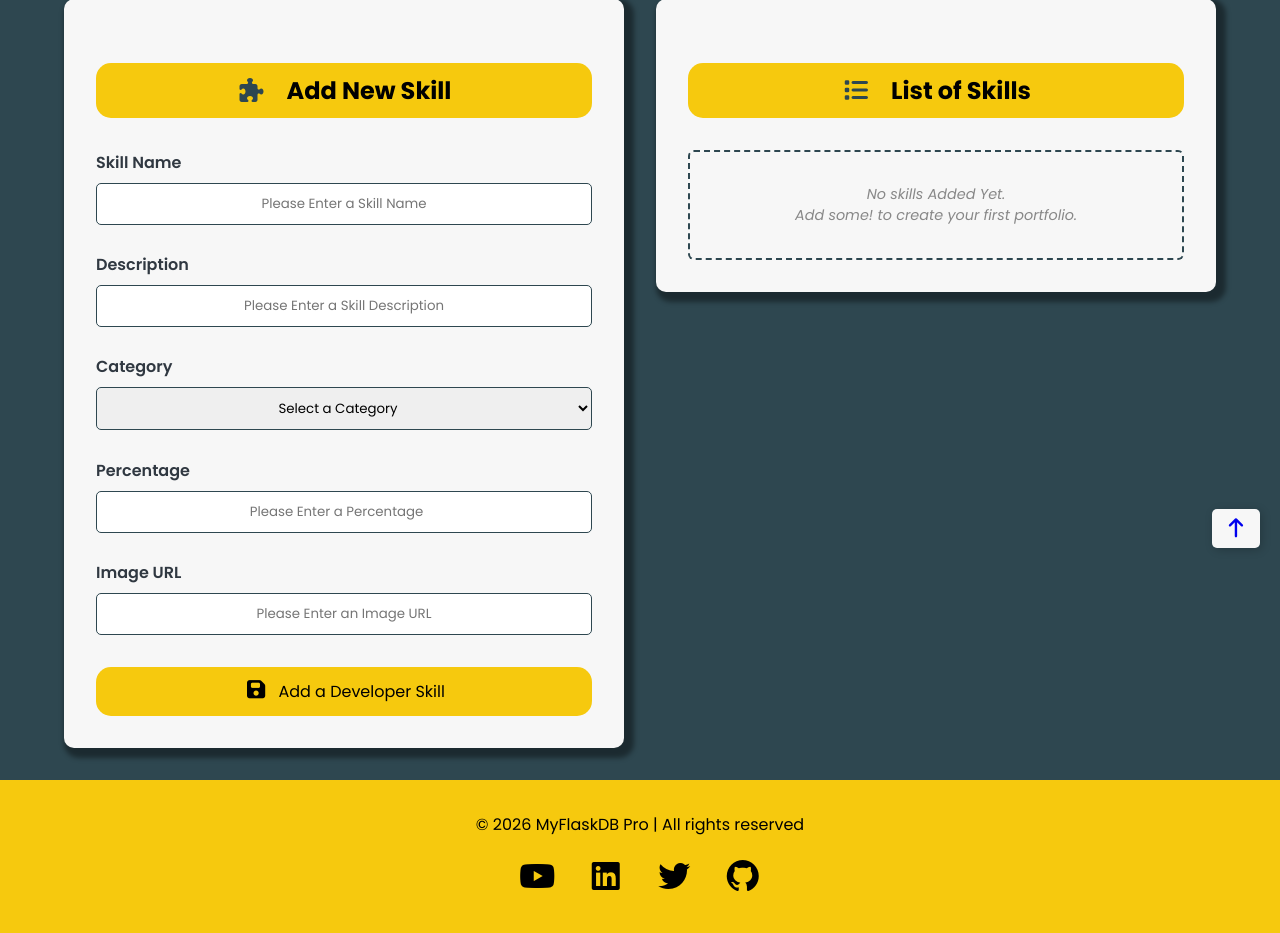
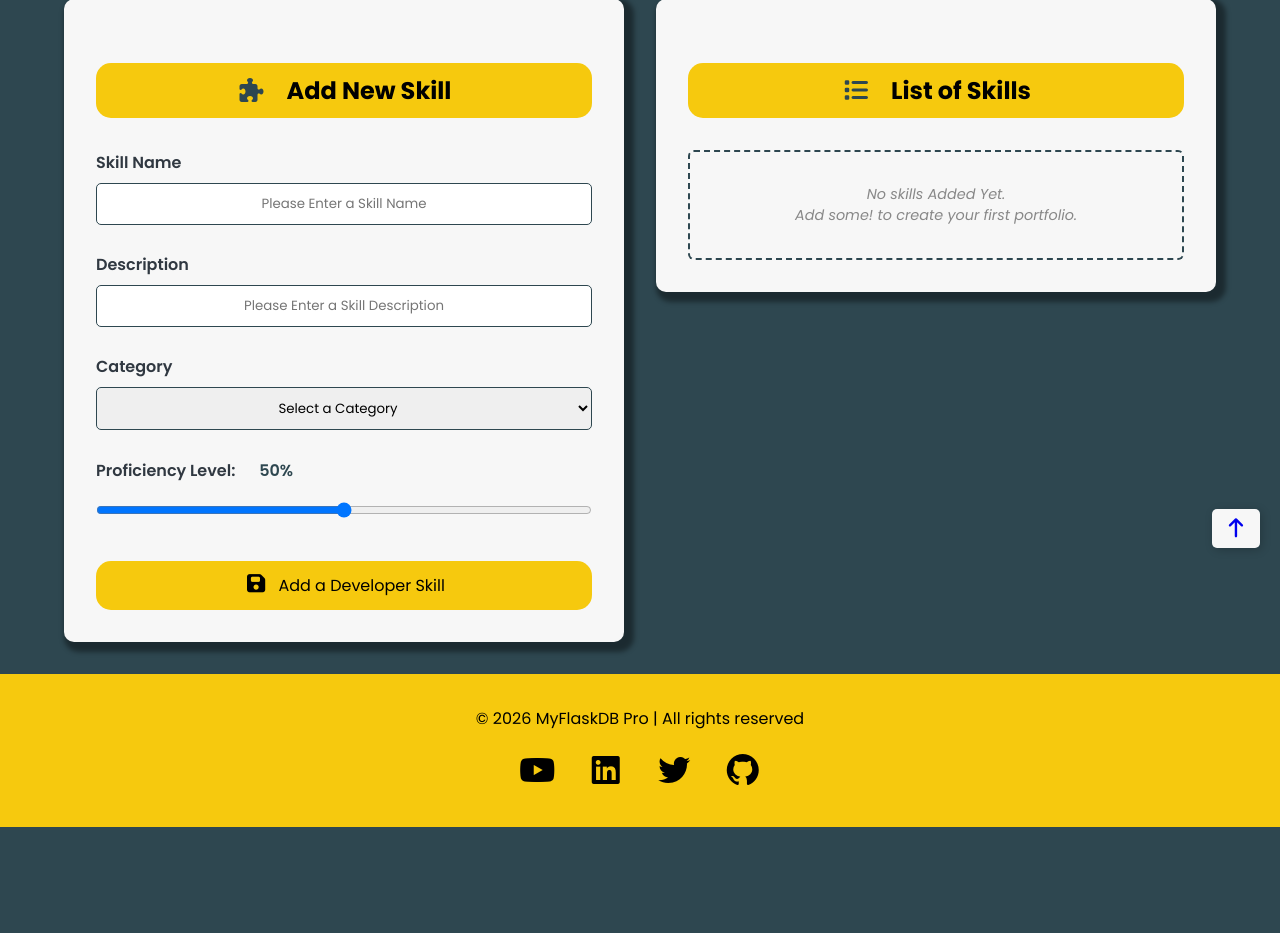
Before and after one commit to Mohd-Idris/Module-4-Project-Python-Flask-DB, a Flask app: page /skills in a window 1280 px wide. Shown: the part 232-1165 px from the top of the page. After the commit the page ends 1059 px from the top, so only its background shows below. Run offline with Flask 3, Linux system fonts and the light colour scheme; some libraries are stand-ins or nearby versions.

Commit message:
Added & Styled a slider on both Skills & Edit-Skills pages

```diff
--- a/static/css/style.css
+++ b/static/css/style.css
@@ -282,7 +282,7 @@ body.skills-page {
 
 .add-developer-form input:focus,
 .edit-developer-form input:focus,
-.add-skill-form input:focus,
+.add-skill-form input:focus:not(.range-input),
 .edit-skill-form input:focus {
   outline: none;
   border-color: var(--accent-color);
@@ -476,6 +476,27 @@ body.skills-page {
   text-align: center;
 }
 
+.percent-value-span {
+  font-weight: 600;
+  color: var(--base-color);
+  margin-left: 20px;
+}
+
+.slider-wrapper {
+  width: 100%;
+  padding: 0.5rem 0;
+}
+
+.range-input {
+  width: 100%;
+  height: 8px;
+  border-radius: 8px;
+  background: var(--input-color);
+  outline: none;
+  border: none;
+  cursor: pointer;
+}
+
 
 /* End of Skills Page styling */
 /* ------------------------- */
--- a/templates/skills.html
+++ b/templates/skills.html
@@ -18,22 +18,26 @@
       <label for="category" class="Add-form-label">Category</label>
       <select id="category" name="category">
         <option value="">Select a Category</option>
-        <option value="Programming">Frontend Development</option>
-        <option value="Programming">Backend Development</option>
-        <option value="Programming">Programming Languages</option>
-        <option value="Programming">Databases</option>
-        <option value="Programming">Tools & DevOps</option>
+        <option value="Frontend Development">Frontend Development</option>
+        <option value="Backend Development">Backend Development</option>
+        <option value="Programming Languages">Programming Languages</option>
+        <option value="Databases">Databases</option>
+        <option value="Tools & DevOps">Tools & DevOps</option>
         <option value="Design">Design</option>
         <option value="Marketing">Marketing</option>
-        <option value="Marketing">Others</option>
+        <option value="Others">Others</option>
       </select>
-      <!-- Percentage -->
-      <label for="percentage" class="Add-form-label">Percentage</label>
-      <input type="number" id="percentage" name="percentage" min="0" max="100"
-        placeholder="Please Enter a Percentage" />
+      <!-- Skill Proficiency Level -->
+      <label for="percentage" class="Add-form-label">Proficiency Level: <span
+          class="percent-value-span">50%</span></label>
+      <div class="slider-wrapper">
+        <input type="range" name="percentage" id="percentage" min="0" max="100" value="50" step="1"
+          class="range-input" />
+      </div>
+
       <!-- Image URL -->
-      <label for="image_url" class="Add-form-label">Image URL</label>
-      <input type="url" id="image_url" name="image_url" placeholder="Please Enter an Image URL" />
+      <!-- <label for="image_url" class="Add-form-label">Image URL</label>
+      <input type="url" id="image_url" name="image_url" placeholder="Please Enter an Image URL" /> -->
       <button type="submit" class="btn-add-skill-form"><i class="fa-solid fa-floppy-disk"></i> Add a Developer
         Skill</button>
     </form>
@@ -71,4 +75,29 @@
     {% endif %}
   </section>
 </div>
+<!-- Slider  -->
+<script>
+  const percentage = document.getElementById('percentage');
+  const percentValueSpan = document.querySelector('.percent-value-span');
+
+  percentage.oninput = () => {
+    percentValueSpan.textContent = percentage.value + '%';
+    if (percentage.value >= 0 && percentage.value <= 30) {
+      percentValueSpan.style.color = '#ef4444';
+    }
+
+    else if (percentage.value > 30 && percentage.value <= 50) {
+      percentValueSpan.style.color = '#f59e0b';
+    }
+    else if (percentage.value > 50 && percentage.value <= 70) {
+      percentValueSpan.style.color = '#b45309';
+    }
+    else if (percentage.value > 70 && percentage.value <= 85) {
+      percentValueSpan.style.color = '#10b981';
+    }
+    else {
+      percentValueSpan.style.color = '#0ea874';
+    }
+  }
+</script>
 {% endblock %}
```
Also changed, not shown: edit-skills.html (+39 -5 lines).
